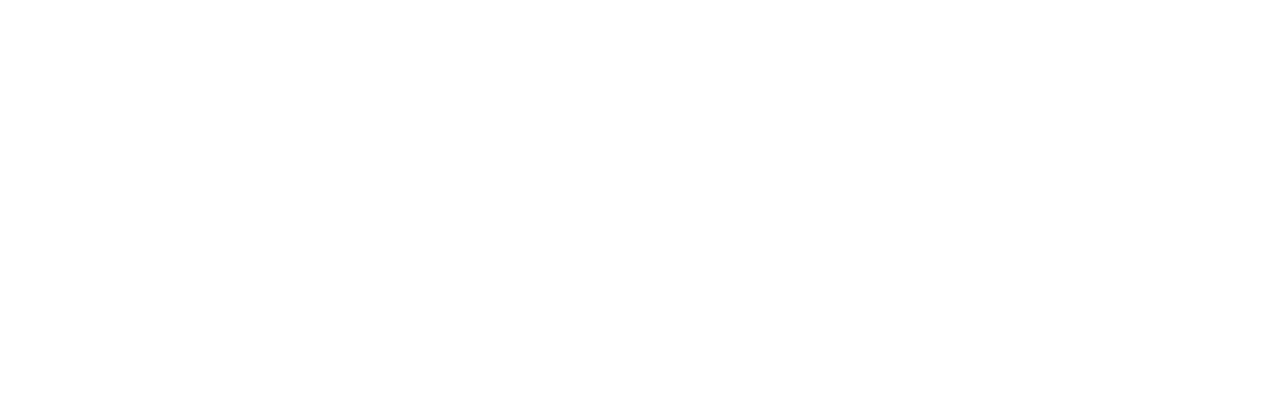
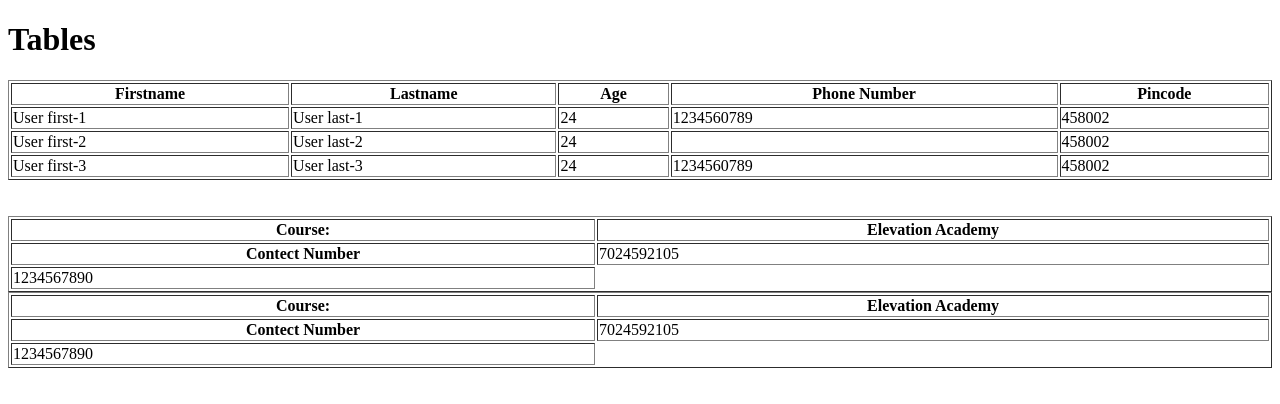
Before and after one commit to Ajay-Dhangar/elevation-session-January-2023, a plain HTML site: page table.html in a window 1280 px wide. Drawn offline with Linux system fonts and the light colour scheme.

Commit message:
add table

```diff
--- a/table.html
+++ b/table.html
@@ -1,12 +1,75 @@
 <!DOCTYPE html>
 <html lang="en">
-<head>
-    <meta charset="UTF-8">
-    <meta http-equiv="X-UA-Compatible" content="IE=edge">
-    <meta name="viewport" content="width=device-width, initial-scale=1.0">
+  <head>
+    <meta charset="UTF-8" />
+    <meta http-equiv="X-UA-Compatible" content="IE=edge" />
+    <meta name="viewport" content="width=device-width, initial-scale=1.0" />
     <title>Table</title>
-</head>
-<body>
+    <style>
+      table {
+        width: 100%;
+      }
+    </style>
+  </head>
+  <body>
+    <h1>Tables</h1>
+    <table border="1px solid black">
+      <tr>
+        <th align="center">Firstname</th>
+        <th align="center">Lastname</th>
+        <th align="center">Age</th>
+        <th align="center">Phone Number</th>
+        <th align="center">Pincode</th>
+      </tr>
+      <tr>
+        <td>User first-1</td>
+        <td>User last-1</td>
+        <td>24</td>
+        <td>1234560789</td>
+        <td>458002</td>
+      </tr>
+      <tr>
+        <td>User first-2</td>
+        <td>User last-2</td>
+        <td>24</td>
+        <td></td>
+        <td>458002</td>
+      </tr>
+      <tr>
+        <td>User first-3</td>
+        <td>User last-3</td>
+        <td>24</td>
+        <td>1234560789</td>
+        <td>458002</td>
+      </tr>
+    </table>
+    <br /><br />
+    <table border="1px solid black">
+      <tr>
+        <th>Course:</th>
+        <th>Elevation Academy</th>
+      </tr>
+      <tr>
+        <th>Contect Number</th>
+        <td>7024592105</td>
+      </tr>
+      <tr>
+        <td>1234567890</td>
+      </tr>
+    </table>
+    <table border="1px solid black">
+      <tr>
+        <th>Course:</th>
+        <th>Elevation Academy</th>
+      </tr>
+      <tr>
+        <th>Contect Number</th>
+        <td>7024592105</td>
+      </tr>
+      <tr>
+        <td>1234567890</td>
+      </tr>
+    </table>
 
-</body>
+  </body>
 </html>
```
